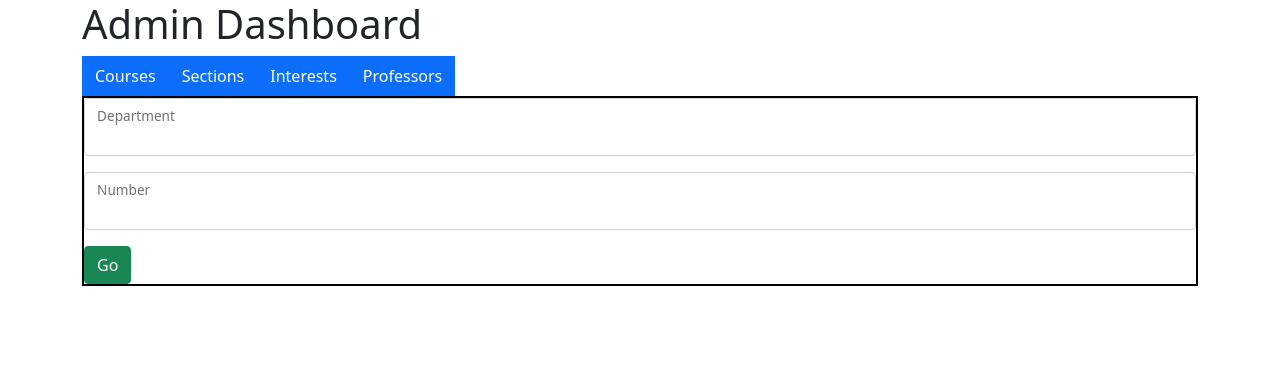
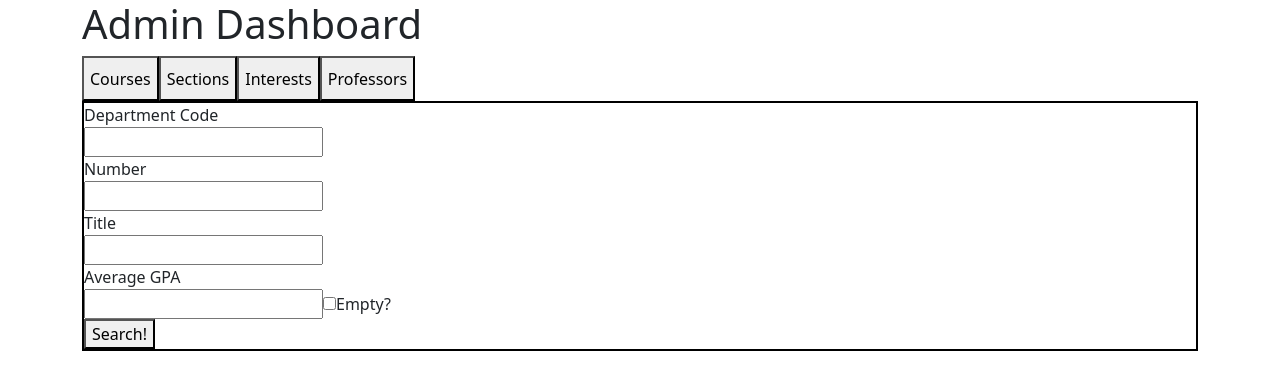
Before and after one commit to sahansk2/uiuc_pathfinder, a React (Create React App) app in the folder final-demo/frontend/: page / in a window 1280 px wide. Shown: the top 390 px of the page. Built offline with nearby package versions, Linux system fonts and the light colour scheme; the HTML template or start-up script is replaced by a standard one.

Commit message:
Added basic search interface to the Admin dashboard panel

```diff
--- a/final-demo/frontend/src/Dashboard.js
+++ b/final-demo/frontend/src/Dashboard.js
@@ -1,35 +1,100 @@
 import * as React from 'react';
 import './dashboard.css'
+import {
+    TABLES,
+    CRUDMODE,
+    tableToSearchParamsMap,
+    tableToEndpointMap
+} from './configAdminDashboard';
 
-const TABLES = {
-    COURSES: "courses",
-    SECTIONS: "sections",
-    INTERESTS: "interests",
-    PROFESSORS: "professors"
+function getEmptyParams(knownParams) {
+    let emptySearchParams = {}
+    for (let p of knownParams) {
+        emptySearchParams[p.name] = "";
+        if (p.nullable) {
+            emptySearchParams[`${p.name}Null`] = "false";
+        }
+    }
+    return emptySearchParams
 }
+
+const SearchInputPanel = ({ setSelectedItem, crudMode, table }) => {
+    let knownParams = tableToSearchParamsMap[table]
+    let endpoint = tableToEndpointMap[table]
+
+    const [searchParams, setSearchParams] = React.useState(getEmptyParams(knownParams));
+
+    React.useEffect(() => {
+        console.log("Table has changed, clearing previous params...")
+        return () => setSearchParams({})
+    }, [table])
+
+    if (crudMode === CRUDMODE.create) {
+        return (
+            <p>Search disabled when creating items</p>
+        )
+    } else {
+            const handleOnChange = (e) => {
+            let newSearchParams = {...searchParams};
+            newSearchParams[e.target.name] = e.target.type === "checkbox" ? e.target.checked : e.target.value;
+            console.log("Setting", e.target.name, "to", newSearchParams[e.target.name])
+            setSearchParams(newSearchParams)
+        };
+
+        let searchArea =
+            knownParams.map((searchParam, idx, _arr) => {
+                return <React.Fragment>
+                    <label key={idx}>{searchParam.pretty}<br/>
+                        <input
+                            type={searchParam.type}
+                            value={searchParams[searchParam.name]}
+                            name={searchParam.name}
+                            onChange={handleOnChange}/><br/>
+                    </label>
+                    { searchParam.nullable &&
+                        <React.Fragment>
+                            <input
+                                key={idx}
+                                type="checkbox"
+                                value={searchParams[`${searchParam.name}Null`]}
+                                name={`${searchParam.name}Null`}
+                                onChange={handleOnChange}/>Empty?
+                        </React.Fragment> }
+                    <br/>
+                    </React.Fragment>
+        })
+
+        function handleOnSubmit(e) {
+            e.preventDefault();
+            let requestUrl = new URL(endpoint);
+            for (const param in searchParams) {
+                if (searchParams[param]) {
+                    requestUrl.searchParams.append(param, searchParams[param])
+                }
+            }
+            console.log("The requestURL is", requestUrl);
+        }
+        return <form id={`${TABLES.COURSES}Form`} onSubmit={handleOnSubmit}>
+            {searchArea}
+            <button type="submit">Search!</button>
+        </form>
+    }
+}
+
 const TableSelector = ({ setMode }) => {
     return (
         <div className="table-modifier">
-            <button type="button" className="btn btn-primary" onClick={() => setMode(TABLES.COURSES)}>Courses</button>
-            <button type="button" className="btn btn-primary" onClick={() => setMode(TABLES.SECTIONS)}>Sections</button>
-            <button type="button" className="btn btn-primary" onClick={() => setMode(TABLES.INTERESTS)}>Interests</button>
-            <button type="button" className="btn btn-primary" onClick={() => setMode(TABLES.PROFESSORS)}>Professors</button>
+            <button type="button" onClick={() => setMode(TABLES.COURSES)}>Courses</button>
+            <button type="button" onClick={() => setMode(TABLES.SECTIONS)}>Sections</button>
+            <button type="button" onClick={() => setMode(TABLES.INTERESTS)}>Interests</button>
+            <button type="button" onClick={() => setMode(TABLES.PROFESSORS)}>Professors</button>
         </div>
     )
 }
 
-const SearchPanel = ({ searchFields, endpoint }) => {
+const SearchPanel = ({ searchFields, endpoint, currTable }) => {
     return (
-        <form>
-            {searchFields.map((field, index, _arr) => {
-                return (<div key={index} className="form-floating mb-3">
-                        <input name={field.name} id={`${field.name}Search`} type="text" className="form-control" onChange={() => console.log('hi')}/>
-                        <label for={`${field.name}Search`}>{field.pretty}</label>
-                </div>
-                )
-            })}
-            <button type="submit" className="btn btn-success">Go</button>
-        </form>
+          <SearchInputPanel table={currTable} crudMode={CRUDMODE.search} setSelectedItem={null}/>
     )
 }
 
@@ -53,7 +118,7 @@ const Dashboard = () => {
         <div>
             <TableSelector setMode={setTableAPI}/>
             <div className="dashboard-main">
-                <SearchPanel searchFields={searchableFields}/>
+                <SearchPanel currTable={currTable} searchFields={searchableFields}/>
             </div>
         </div>
     );
--- /dev/null
+++ b/final-demo/frontend/src/configAdminDashboard.js
@@ -0,0 +1,134 @@
+const TABLES = {
+    COURSES: "courses",
+    SECTIONS: "sections",
+    INTERESTS: "interests",
+    PROFESSORS: "professors"
+}
+
+const CRUDMODE = {
+    search: "search",
+    create: "create",
+    update: "update"
+}
+
+let defaultSearchParams = {
+    nullable: false,
+    type: "text"
+}
+
+let courseSearchParams = [
+    {
+        pretty: "Department Code",
+        name: "dept",
+        ...defaultSearchParams
+    },
+    {
+        ...defaultSearchParams,
+        pretty: "Number",
+        type: "number",
+        name: "number",
+    },
+    {
+        pretty: "Title",
+        name: "title",
+        ...defaultSearchParams
+    },
+    {
+        pretty: "Average GPA",
+        name: "gpa",
+        type: "number",
+        nullable: true
+    }
+]
+
+let professorSearchParams = [
+    {
+        ...defaultSearchParams,
+        pretty: "Last Name",
+        name: "lastName"
+    },
+    {
+        ...defaultSearchParams,
+        pretty: "First Initial",
+        name: "firstName"
+    },
+    {
+        ...defaultSearchParams,
+        pretty: "Average Rating",
+        name: "rating",
+        type: "number",
+        nullable: true
+    }
+]
+
+let sectionSearchParams = [
+    {
+        ...defaultSearchParams,
+        pretty: "CRN",
+        name: "crn"
+    },
+    {
+        ...defaultSearchParams,
+        pretty: "Course Number",
+        name: "number"
+    },
+    {
+        ...defaultSearchParams,
+        pretty: "Course Department",
+        name: "dept"
+    },
+    {
+        ...defaultSearchParams,
+        pretty: "Credit Hours",
+        name: "credits",
+        type: "number",
+        nullable: true
+    },
+    {
+        ...defaultSearchParams,
+        pretty: "Start Time",
+        name: "timeStart",
+        nullable: true
+    },
+    {
+        ...defaultSearchParams,
+        pretty: "End Time",
+        name: "timeEnd",
+        nullable: true
+    },
+    {
+        ...defaultSearchParams,
+        pretty: "Days",
+        name: "days",
+        nullable: true
+    }
+]
+
+let interestSearchParams = [
+    {
+        ...defaultSearchParams,
+        pretty: "Interest Name",
+        name: "name"
+    }
+]
+
+const tableToSearchParamsMap = {
+    [TABLES.COURSES]: courseSearchParams,
+    [TABLES.PROFESSORS]: professorSearchParams,
+    [TABLES.SECTIONS]: sectionSearchParams,
+    [TABLES.INTERESTS]: interestSearchParams
+}
+
+const tableToEndpointMap = {
+    [TABLES.COURSES]: "https://www.blah.com/courses",
+    [TABLES.PROFESSORS]: "https://www.blah.com/professors",
+    [TABLES.SECTIONS]: "https://www.blah.com/sections",
+    [TABLES.INTERESTS]: "https://www.blah.com/interests"
+}
+
+export {
+    TABLES,
+    CRUDMODE,
+    tableToSearchParamsMap,
+    tableToEndpointMap
+}
--- a/final-demo/frontend/src/dashboard.css
+++ b/final-demo/frontend/src/dashboard.css
@@ -11,7 +11,7 @@
 }
 
 .table-modifier > button {
-    height: max(5vh, 25px);
+    height: max(5vh, 45px);
     align-items: center;
     border-radius: 0px;
 }
```
